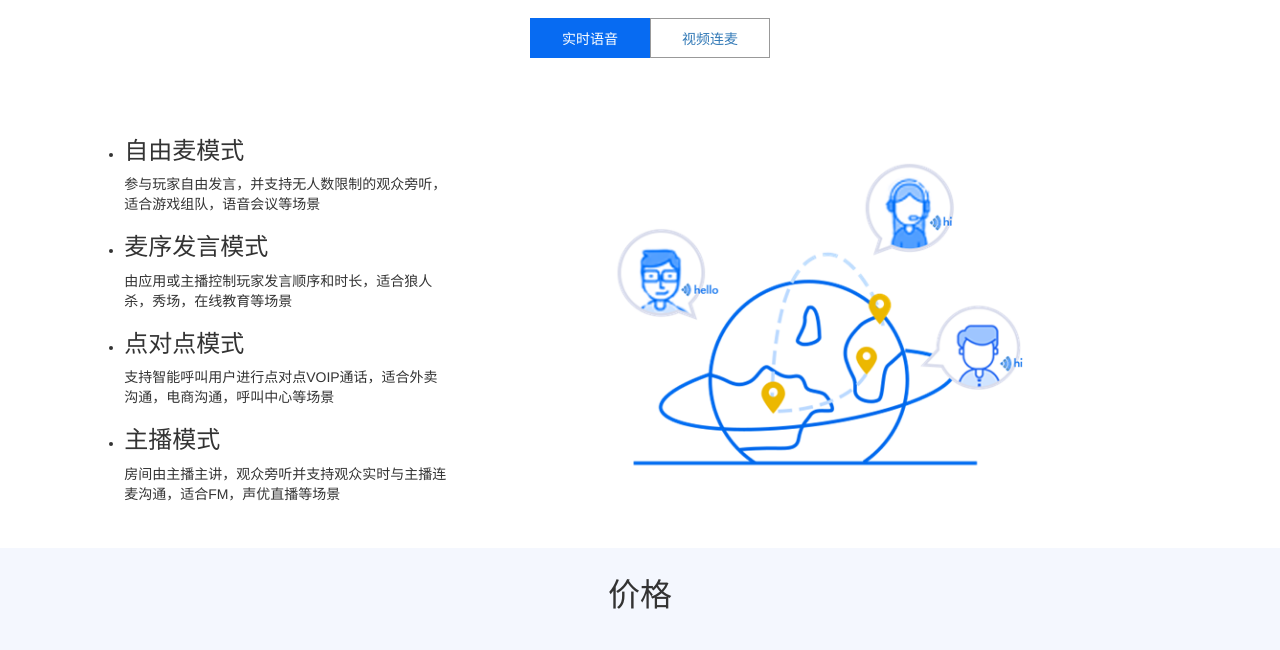
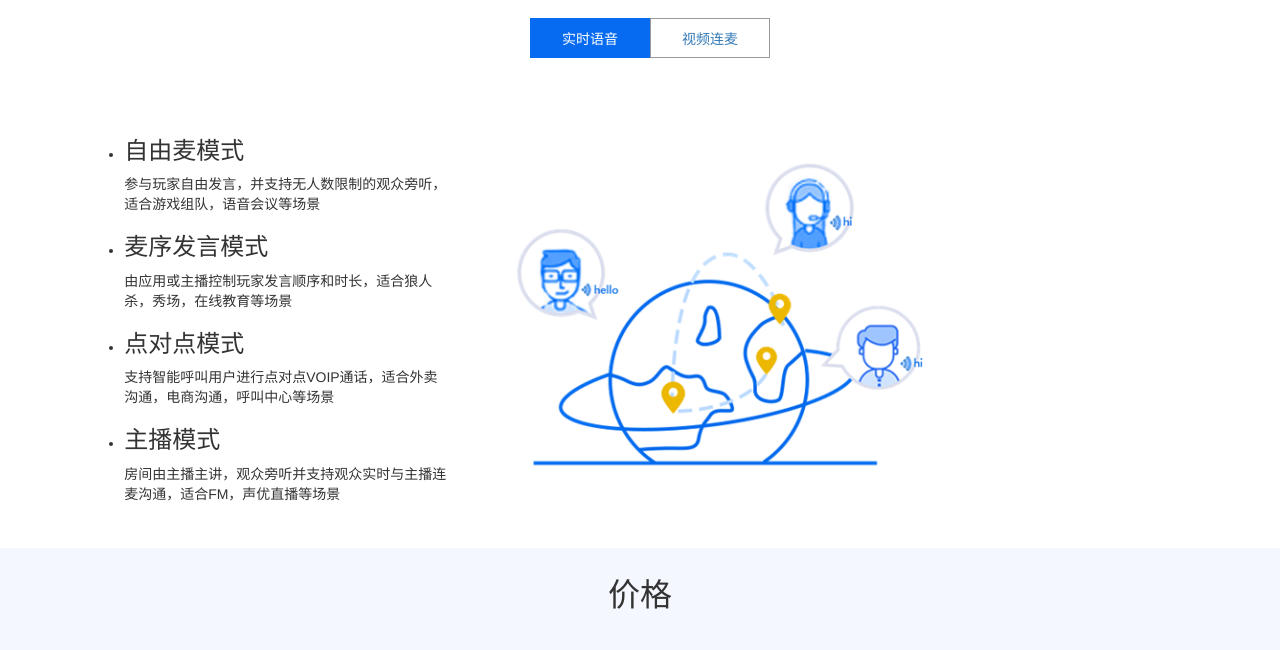
Before and after one commit to Yang03/valley.ren, a plain HTML site: page src/index.html in a window 1280 px wide. Shown: the part 573-1223 px from the top of the page. Drawn offline with Linux system fonts and the light colour scheme; animation ran at ten frames a second.

Commit message:
update canvas

```diff
--- a/src/index.html
+++ b/src/index.html
@@ -98,7 +98,7 @@
                                 <li class="details-item reset"> <h3>主播模式</h3> <p>房间由主播主讲，观众旁听并支持观众实时与主播连麦沟通，适合FM，声优直播等场景</p> </li>
                         </ul>
                         <div style="max-width:500px; float:left">
-                                <img src="images/13.png" style="margin-left:20%;margin-top:60px; width:100%">
+                            <img src="images/13.png" style="margin-top:60px; width:100%;margin-left:auto;margin-right:auto">
                         </div>
 
                     </div>
```
